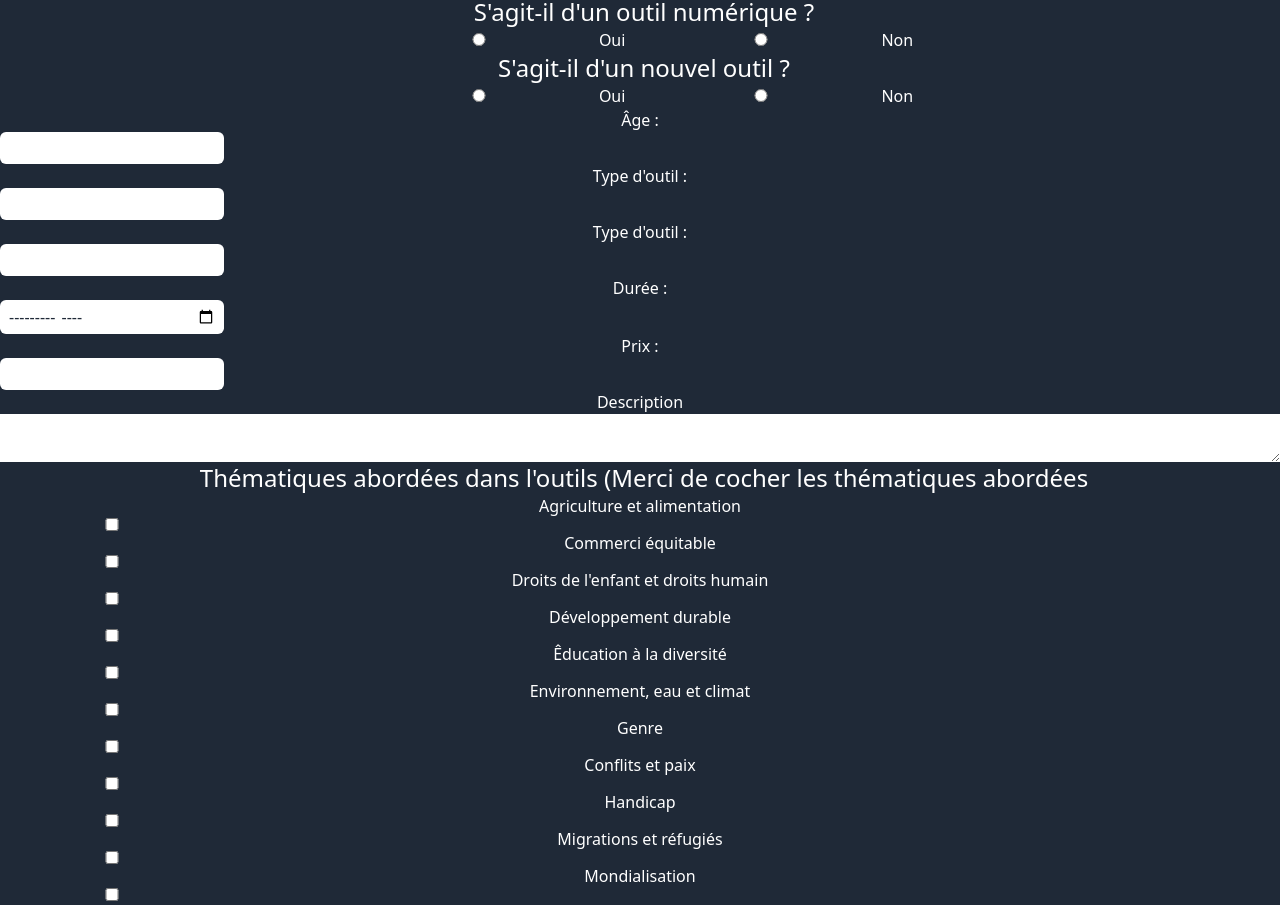
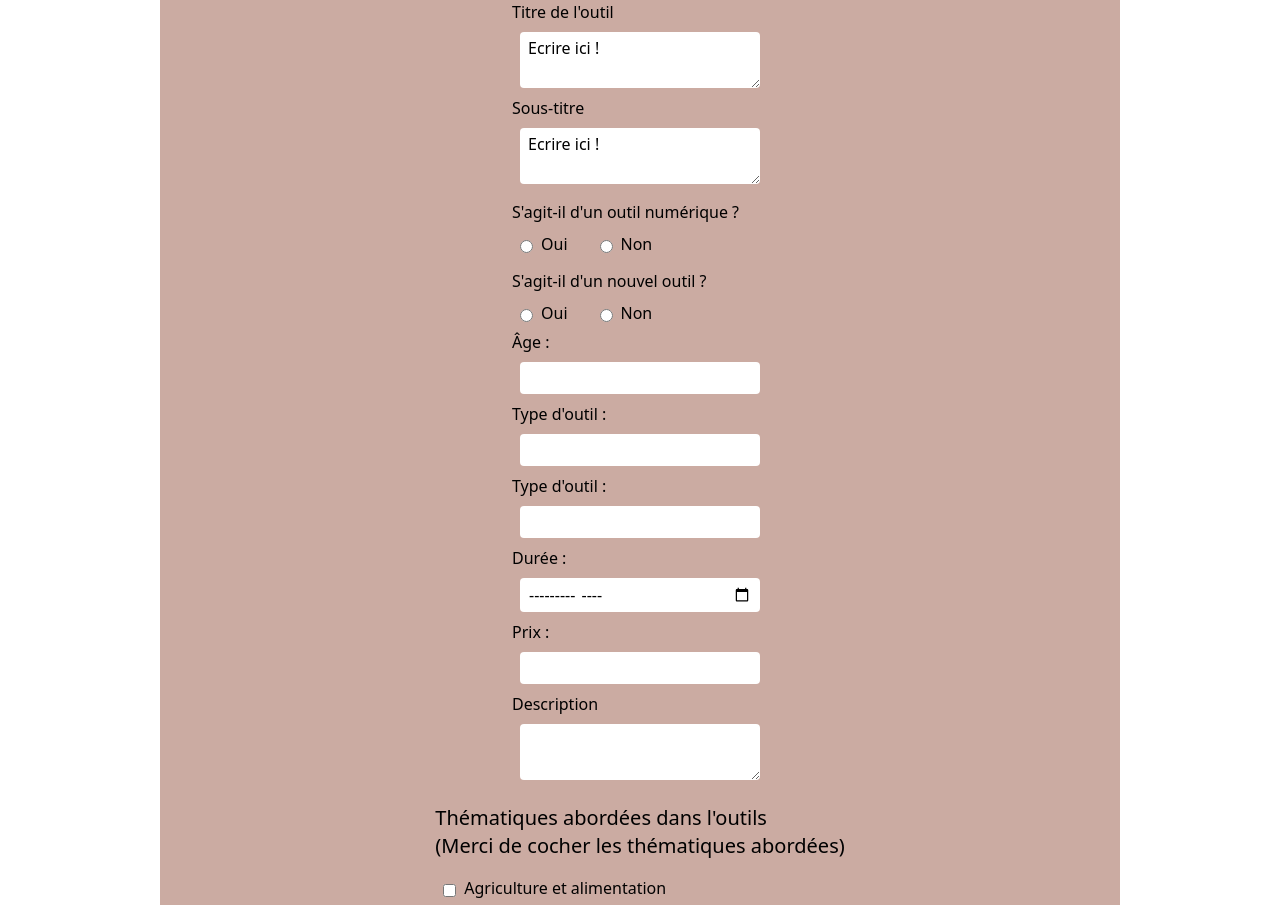
Before and after one commit to Brenion/iledepaix, a React (Create React App) app: page / in a window 1280 px wide. Shown: the part 180-1085 px from the top of the page. Built offline with nearby package versions, Linux system fonts and the light colour scheme.

Commit message:
FormTool

```diff
--- a/src/App.css
+++ b/src/App.css
@@ -2,9 +2,7 @@
 @tailwind components;
 @tailwind utilities;
 
-.App {
-  text-align: center;
-}
+
 
 .App-logo {
   height: 40vmin;
@@ -12,7 +10,7 @@
 }
 
 body {
-  @apply m-0 p-0 bg-gray-800 font-sans text-white;
+  @apply font-sans ;
 }
 
 h1 {
@@ -46,7 +44,3 @@ a {
 .btnSecondary {
   @apply bg-red-500 p-2 rounded text-white;
 }
-
-input {
-  @apply text-gray-800 px-2 py-1;
-}
--- a/src/App.jsx
+++ b/src/App.jsx
@@ -10,9 +10,9 @@ function App() {
         <p className='text-red-600 text-2xl'>Welcome to ile de paix</p>
       </div>
       </header>
-      <main>
+
         <FormTool/>
-      </main>
+
     </div>
   );
 }
--- a/src/assets/index.css
+++ b/src/assets/index.css
@@ -2,14 +2,7 @@
 @tailwind components;
 @tailwind utilities;
 
-body {
-  margin: 0;
-  font-family: -apple-system, BlinkMacSystemFont, 'Segoe UI', 'Roboto', 'Oxygen',
-    'Ubuntu', 'Cantarell', 'Fira Sans', 'Droid Sans', 'Helvetica Neue',
-    sans-serif;
-  -webkit-font-smoothing: antialiased;
-  -moz-osx-font-smoothing: grayscale;
-}
+
 
 code {
   font-family: source-code-pro, Menlo, Monaco, Consolas, 'Courier New',
@@ -17,16 +10,14 @@ code {
 }
 
 body {
-  @apply m-0 p-0 bg-gray-800 font-sans text-white;
+  @apply w-full h-full font-sans;
 }
 
 h1 {
   @apply text-3xl font-medium pl-6;
 }
 
-h2 {
-  @apply text-2xl pl-2;
-}
+
 
 h3 {
   @apply text-xl;
@@ -55,16 +46,3 @@ a {
 input {
   @apply text-gray-800 px-2 py-1;
 }
-
-div{
-  display: flex;
-  flex-direction: column;
-}
-.div{
-  display: block;
-}
-
-input{
-  @apply rounded-md w-56;
-
-}
--- a/src/components/FormTool.jsx
+++ b/src/components/FormTool.jsx
@@ -1,93 +1,116 @@
 const FormTool = () => (
-    <form>
-        <div>
+    <div className="flex justify-center mt-8">
+        <div className="flex flex-col bg-[#cbaba2] w-3/4 justify-center p-4 rounded text-black">
+            <h1 className="my-8 text-3xl font-bold pl-6 underline text-center">Formulaire d'outil</h1>
+            <form className="flex flex-col items-center">
+                <div className="flex flex-col w-64">
                     <label htmlFor="title">Titre de l'outil</label>
-            <textarea name="title" id="title" cols="30" rows="2">Ecrire ici !</textarea>
+                    <textarea name="title" id="title" cols="30" rows="2" className="px-2 py-1 m-2 rounded focus:outline-yellow-600 block">Ecrire ici !</textarea>
                 </div>
-        <div className="flex flex-col">
+                <div className="flex flex-col w-64">
                     <label htmlFor="subtitle">Sous-titre</label>
-            <textarea name="subtitle" id="subtitle" cols="30" rows="2">Ecrire ici !</textarea>
+                    <textarea name="subtitle" id="subtitle" cols="30" rows="2" className="px-2 py-1 m-2 rounded focus:outline-yellow-600 block">Ecrire ici !</textarea>
                 </div>
-        <div className="div">
-            <h2>S'agit-il d'un outil numérique ?</h2>
-            <input type="radio" name="title" id="title" className="mr-2"/>
+                <div className="flex flex-col w-64">
+                    <h4 className="my-2">S'agit-il d'un outil numérique ?</h4>
+                    <div className="flex">
+                        <input type="radio" name="title" id="title" className="mr-2 px-2 py-1 m-2 rounded focus:outline-yellow-600 block"/>
                         <label htmlFor="title" className="mr-6">Oui</label>
-            <input type="radio" name="title" id="title" className="mr-2"/>
+                        <input type="radio" name="title" id="title" className="mr-2 px-2 py-1 m-2 rounded focus:outline-yellow-600 block"/>
                         <label htmlFor="title">Non</label>
                     </div>
-        <div className="div">
-            <h2>S'agit-il d'un nouvel outil ?</h2>
-            <input type="radio" name="title" id="title" className="mr-2"/>
+                </div>
+                <div className="flex flex-col w-64">
+                    <h4 className="my-2">S'agit-il d'un nouvel outil ?</h4>
+                    <div className="flex">
+                        <input type="radio" name="title" id="title" className="mr-2 px-2 py-1 m-2 rounded focus:outline-yellow-600 block"/>
                         <label htmlFor="title" className="mr-6">Oui</label>
-            <input type="radio" name="title" id="title" className="mr-2"/>
+                        <input type="radio" name="title" id="title" className="mr-2 px-2 py-1 m-2 rounded focus:outline-yellow-600 block"/>
                         <label htmlFor="title">Non</label>
                     </div>
-        <div>
+                </div>
+                <div className="flex flex-col w-64">
                     <label htmlFor="age">Âge :</label>
-            <input type="number" id="age" name="age" min="0" max="18"></input>
+                    <input type="number" id="age" name="age" min="0" max="18" className="px-2 py-1 m-2 rounded focus:outline-yellow-600 block"></input>
+                </div>
+                <div className="flex flex-col w-64">
+                    <label htmlFor="typeTool" >Type d'outil :</label>
+                    <input type="text" className="px-2 py-1 m-2 rounded focus:outline-yellow-600 block"/>
+                </div>
+                <div className="flex flex-col w-64">
+                    <label htmlFor="typeTool">Type d'outil :</label>
+                    <input type="text" className="px-2 py-1 m-2 rounded focus:outline-yellow-600 block"/>
+                </div>
+                <div className="flex flex-col w-64">
+                    <label htmlFor="duration">Durée :</label>
+                    <input type="month" id="duration" name="duration" className="px-2 py-1 m-2 rounded focus:outline-yellow-600 block"></input>
+                </div>
+                <div className="flex flex-col w-64">
+                    <label htmlFor="Price">Prix :</label>
+                    <input type="text" id="Price" name="Price" className="px-2 py-1 m-2 rounded focus:outline-yellow-600 block"></input>
+                </div>
+                <div className="flex flex-col w-64">
+                    <label htmlFor="description">Description</label>
+                    <textarea name="description" id="description" cols="30" rows="2" className="px-2 py-1 m-2 rounded focus:outline-yellow-600 block"></textarea>
                 </div>
                 <div>
-            <label htmlFor="typeTool">Type d'outil :</label>
-            <input type="text" />
+                    <h4 className="my-4 text-xl ">Thématiques abordées dans l'outils <br />
+                    (Merci de cocher les thématiques abordées)</h4>
+
+                    <div className="flex">
+
+                        <input type="checkbox" id="thematique1" name="thematique1" className="px-2 py-1 m-2 rounded focus:outline-yellow-600 block"/>
+                        <label htmlFor="thematique1">Agriculture et alimentation</label>
                     </div>
-        <div>
-            <label htmlFor="typeTool">Type d'outil :</label>
-            <input type="text" />
+                    <div className="flex">
+                        <input type="checkbox" id="thematique2" name="thematique2" className="px-2 py-1 m-2 rounded focus:outline-yellow-600 block"/>
+                        <label htmlFor="thematique2">Commerci équitable</label>
                     </div>
-        <div>
-            <label htmlFor="duration">Durée :</label>
-            <input type="month" id="duration" name="duration"></input>
+                    <div className="flex">
+                        <input type="checkbox" id="thematique3" name="thematique3" className="px-2 py-1 m-2 rounded focus:outline-yellow-600 block"/>
+                        <label htmlFor="thematique3">Droits de l'enfant et droits humain</label>
                     </div>
-        <div>
-            <label htmlFor="Price">Prix :</label>
-            <input type="text" id="Price" name="Price"></input>
+                    <div className="flex">
+                        <input type="checkbox" id="thematique4" name="thematique4" className="px-2 py-1 m-2 rounded focus:outline-yellow-600 block"/>
+                        <label htmlFor="thematique4">Développement durable</label>
                     </div>
-        <div>
-            <label htmlFor="description">Description</label>
-            <textarea name="description" id="description" cols="30" rows="2"></textarea>
+                    <div className="flex">
+                        <input type="checkbox" id="thematique5" name="thematique5" className="px-2 py-1 m-2 rounded focus:outline-yellow-600 block"/>
+                        <label htmlFor="thematique5">Êducation à la diversité</label>
                     </div>
-        <div className="div">
-            <h2>Thématiques abordées dans l'outils (Merci de cocher les thématiques abordées</h2>
-            <div className="flex flex-col">
-
-            <label htmlFor="thematique1">Agriculture et alimentation</label>
-            <input type="checkbox" id="thematique1" name="thematique1"/>
-
-            <label htmlFor="thematique2">Commerci équitable</label>
-            <input type="checkbox" id="thematique2" name="thematique2"/>
-
-            <label htmlFor="thematique3">Droits de l'enfant et droits humain</label>
-            <input type="checkbox" id="thematique3" name="thematique3"/>
-
-            <label htmlFor="thematique4">Développement durable</label>
-            <input type="checkbox" id="thematique4" name="thematique4"/>
-
-            <label htmlFor="thematique5">Êducation à la diversité</label>
-            <input type="checkbox" id="thematique5" name="thematique5"/>
-
+                    <div className="flex">
+                        <input type="checkbox" id="thematique6" name="thematique6" className="px-2 py-1 m-2 rounded focus:outline-yellow-600 block"/>
                         <label htmlFor="thematique6">Environnement, eau et climat</label>
-            <input type="checkbox" id="thematique6" name="thematique6"/>
-
+                    </div>
+                    <div className="flex">
+                        <input type="checkbox" id="thematique7" name="thematique7" className="px-2 py-1 m-2 rounded focus:outline-yellow-600 block"/>
                         <label htmlFor="thematique7">Genre</label>
-            <input type="checkbox" id="thematique7" name="thematique7"/>
-
+                    </div>
+                    <div className="flex">
+                        <input type="checkbox" id="thematique8" name="thematique8" className="px-2 py-1 m-2 rounded focus:outline-yellow-600 block"/>
                         <label htmlFor="thematique8">Conflits et paix</label>
-            <input type="checkbox" id="thematique8" name="thematique8"/>
-
+                    </div>
+                    <div className="flex">
+                        <input type="checkbox" id="thematique9" name="thematique9" className="px-2 py-1 m-2 rounded focus:outline-yellow-600 block"/>
                         <label htmlFor="thematique9">Handicap</label>
-            <input type="checkbox" id="thematique9" name="thematique9"/>
-
+                    </div>
+                    <div className="flex">
+                        <input type="checkbox" id="thematique10" name="thematique10" className="px-2 py-1 m-2 rounded focus:outline-yellow-600 block"/>
                         <label htmlFor="thematique10">Migrations et réfugiés</label>
-            <input type="checkbox" id="thematique10" name="thematique10"/>
-
+                    </div>
+                    <div className="flex">
+                        <input type="checkbox" id="thematique11" name="thematique11" className="px-2 py-1 m-2 rounded focus:outline-yellow-600 block"/>
                         <label htmlFor="thematique11">Mondialisation</label>
-            <input type="checkbox" id="thematique11" name="thematique11"/>
-
+                    </div>
+                    <div className="flex">
+                        <input type="checkbox" id="thematique12" name="thematique12" className="px-2 py-1 m-2 rounded focus:outline-yellow-600 block"/>
                         <label htmlFor="thematique12">Valeurs</label>
-            <input type="checkbox" id="thematique12" name="thematique12"/>
                     </div>
                 </div>
+                <button type="submit" className="bg-[#b27d71] hover:bg-[#755342] p-2 rounded text-white">Enregistrer</button>
             </form>
+        </div>
+    </div>
   );
 
   export default FormTool;
```
Lines whose indentation alone changed are shown as unchanged.
